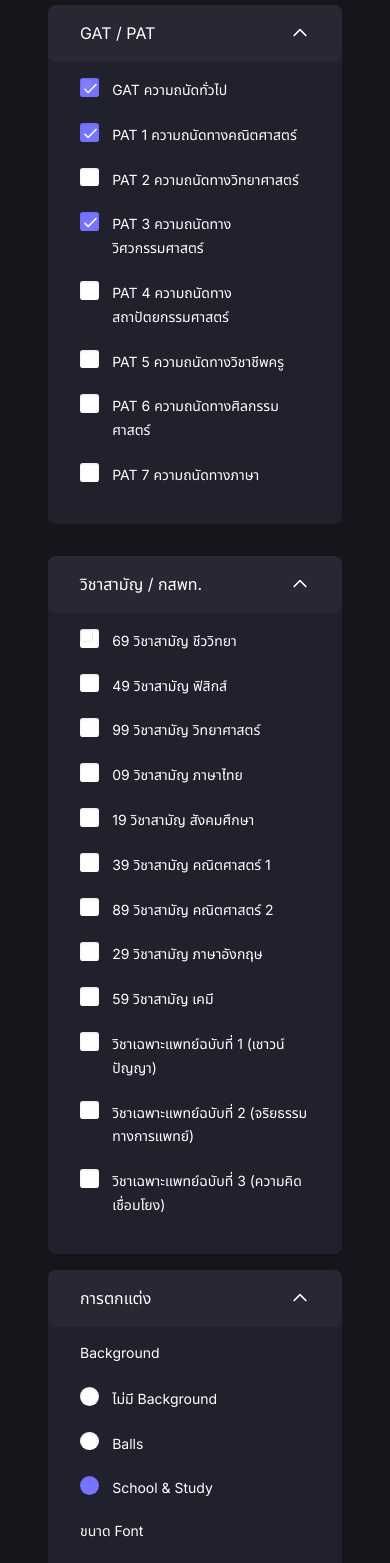
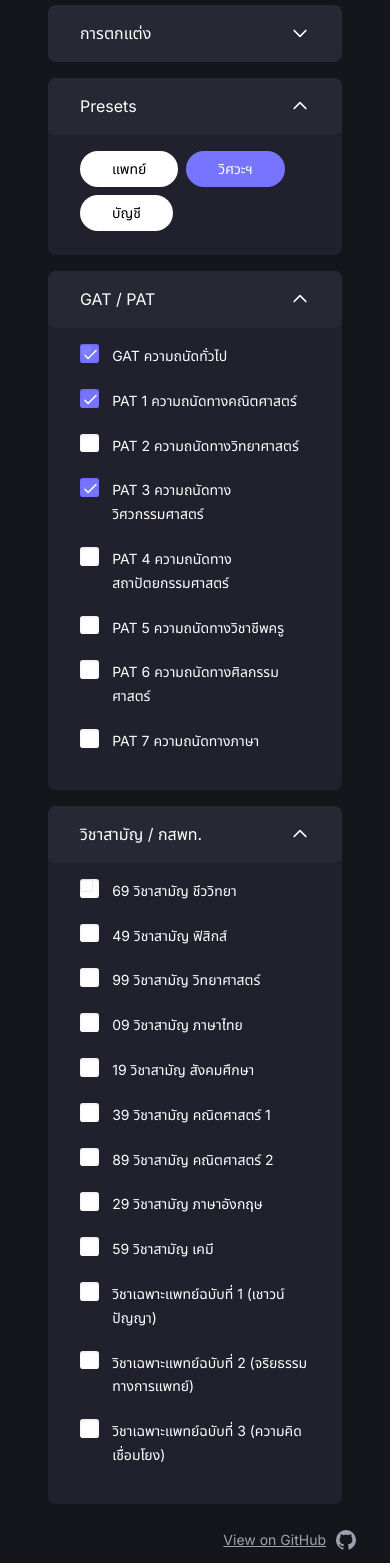
Before and after one commit to betich/tcas3-schedule-generator, a Next.js app: page / in a window 390 px wide. Shown: the part 432-1995 px from the top of the page. Built offline with nearby package versions, Linux system fonts and the light colour scheme.

Commit message:
add presets

```diff
--- a/src/components/common/Accordion.tsx
+++ b/src/components/common/Accordion.tsx
@@ -37,7 +37,7 @@ export const MyAccordion: FC<{ defaultExpanded?: boolean; header: string; id: st
   const [expanded, setExpand] = useState(defaultExpanded ?? false)
 
   return (
-    <div className="mb-4 w-full rounded-lg bg-[#20212C]" id={id}>
+    <div className="w-full rounded-lg bg-[#20212C]" id={id}>
       <button
         aria-expanded={expanded}
         aria-controls={`${id}-panel`}
--- /dev/null
+++ b/src/components/common/PresetButton.tsx
@@ -0,0 +1,30 @@
+import { TSubjectId } from "@types"
+import classNames from "classnames"
+import { useFormikContext } from "formik"
+import { FC } from "react"
+
+export const PresetButton: FC<{
+  activates: TSubjectId[]
+  subjects: TSubjectId[]
+}> = ({ activates, subjects, children }) => {
+  const formikProps = useFormikContext()
+
+  return (
+    <>
+      <button
+        onClick={(e) => {
+          e.preventDefault()
+          formikProps.setFieldValue("subjects", activates)
+        }}
+        className={classNames(
+          activates.length === subjects.length && subjects.every((s) => activates.some((a) => a === s))
+            ? "bg-[#7774FF] text-white"
+            : "bg-white text-black",
+          "mb-2 mr-2 rounded-full px-8 py-2"
+        )}
+      >
+        {children}
+      </button>
+    </>
+  )
+}
--- a/src/components/schedule/index.tsx
+++ b/src/components/schedule/index.tsx
@@ -36,17 +36,15 @@ export const Schedule: FC<{
 }> = ({ data, width = 2388, className }) => {
   const mappedSubjects: TGroupedSubjects = groupSubjects(data.subjects)
 
-  console.log(data.subjects.length === 1)
-
   return (
     <div
       style={{
         ["--width" as string]: `${width}px`,
         ["--font-size" as string]: data.font === "large" ? 110 : 165,
         ["--container-width" as string]: data.font === "large" ? 1.8 : 2.4,
-        ["--card-width" as string]: data.font === "large" ? 3.75 : 5,
+        ["--card-width" as string]: data.font === "large" ? 3.715 : 5,
         ["--gap" as string]: data.font === "large" ? -10 : 1000,
-        ["--text-align" as string]: data.subjects.length === 1 ? "left" : "right",
+        ["--text-align" as string]: Object.keys(mappedSubjects).length === 1 ? "left" : "right",
         height: width * 0.6984,
         width,
       }}
@@ -68,7 +66,7 @@ export const Schedule: FC<{
           }}
           className="absolute top-0 left-0"
         >
-          <Image src="/assets/studybg.png" layout="fill" />
+          <Image priority={true} src="/assets/studybg.png" layout="fill" />
         </div>
       )}
       <div className={styles["credit-content"]}>
--- a/src/pages/index.tsx
+++ b/src/pages/index.tsx
@@ -12,6 +12,7 @@ import { SaveIcon } from "@heroicons/react/outline"
 import { Ellipsis } from "@components/common/Ellipsis"
 import { useLocalStorage } from "@utils/useLocalStorage"
 import { Radio } from "@components/common/Radio"
+import { PresetButton } from "@components/common/PresetButton"
 const InApp = require("detect-inapp")
 
 const scheduleWidth = (width: number) => {
@@ -102,7 +103,7 @@ const Home: NextPage = () => {
       {({ values }) => (
         <Form>
           <main className="relative flex min-h-screen flex-col bg-[#15151C] font-display text-white md:flex-row">
-            <header className="order-last flex flex-col px-12 pt-[300px] pb-12 md:order-first md:h-screen md:w-[550px] md:overflow-y-auto md:pt-12">
+            <header className="order-last flex flex-col px-12 pt-[300px] pb-16 md:order-first md:h-screen md:w-[550px] md:overflow-y-auto md:pt-12">
               <h1 className="text-xl leading-relaxed">
                 ระบบสร้างตารางสอบ
                 <br />
@@ -118,6 +119,76 @@ const Home: NextPage = () => {
               </h1>
               <p className="mt-6 mb-4 text-xs font-light">* ข้อมูล ณ วันที่ 14 กุมภาพันธ์ 2565</p>
               <div className="mt-4 flex flex-col space-y-4">
+                <MyAccordion header="การตกแต่ง" id="Custom">
+                  <fieldset className="relative flex flex-col text-sm" role="group" aria-labelledby="theme">
+                    <>
+                      <legend className="mb-6" id="theme">
+                        Background
+                      </legend>
+                      <Radio id="none" name="theme" value="none" />
+                      <label htmlFor="none">ไม่มี Background</label>
+                      <Radio id="balls" name="theme" value="balls" />
+                      <label htmlFor="balls">Balls </label>
+                      <Radio id="study" name="theme" value="study" />
+                      <label htmlFor="study">School & Study</label>
+                    </>
+                  </fieldset>
+                  <fieldset className="relative mb-4 flex flex-col text-sm" role="group" aria-labelledby="font">
+                    <>
+                      <legend className="mb-6" id="font">
+                        ขนาด Font
+                      </legend>
+                      <Radio id="normal" name="font" value="normal" />
+                      <label htmlFor="normal">ปกติ (สำหรับตั้งเป็นวอลเปเปอร์ของ iPad)</label>
+                      <Radio id="large" name="font" value="large" />
+                      <label htmlFor="large">ใหญ่</label>
+                    </>
+                  </fieldset>
+                  <fieldset className="relative mb-4 flex flex-col text-sm" role="group" aria-labelledby="mode">
+                    <>
+                      <legend className="mb-6" id="mode">
+                        สีกระดาษ
+                      </legend>
+                      <Radio id="light" name="mode" value="light" />
+                      <label htmlFor="light">Light Mode</label>
+                      <Radio id="dark" name="mode" value="dark" />
+                      <label htmlFor="dark">Dark Mode</label>
+                    </>
+                  </fieldset>
+                </MyAccordion>
+
+                <MyAccordion header="Presets" id="presets" defaultExpanded>
+                  <fieldset
+                    className="relative flex flex-wrap text-sm md:flex-row"
+                    role="group"
+                    aria-labelledby="presets"
+                  >
+                    <PresetButton
+                      subjects={values.subjects}
+                      activates={[
+                        "GEN69",
+                        "GEN49",
+                        "GEN09",
+                        "GEN19",
+                        "GEN39",
+                        "GEN29",
+                        "GEN59",
+                        "MED1",
+                        "MED2",
+                        "MED3",
+                      ]}
+                    >
+                      แพทย์
+                    </PresetButton>
+                    <PresetButton subjects={values.subjects} activates={["GAT", "PAT1", "PAT3"]}>
+                      วิศวะฯ
+                    </PresetButton>
+                    <PresetButton subjects={values.subjects} activates={["GAT", "PAT1"]}>
+                      บัญชี
+                    </PresetButton>
+                  </fieldset>
+                </MyAccordion>
+
                 <MyAccordion header="GAT / PAT" id="GATPAT" defaultExpanded>
                   <fieldset className="relative flex flex-col text-sm" role="group" aria-labelledby="GATPAT">
                     {GatPatSubjectIds.map((subject) => {
@@ -148,44 +219,6 @@ const Home: NextPage = () => {
                     })}
                   </fieldset>
                 </MyAccordion>
-
-                <MyAccordion header="การตกแต่ง" id="Custom" defaultExpanded>
-                  <fieldset className="relative flex flex-col text-sm" role="group" aria-labelledby="theme">
-                    <>
-                      <legend className="mb-6" id="theme">
-                        Background
-                      </legend>
-                      <Radio id="none" name="theme" value="none" />
-                      <label htmlFor="none">ไม่มี Background</label>
-                      <Radio id="balls" name="theme" value="balls" />
-                      <label htmlFor="balls">Balls </label>
-                      <Radio id="study" name="theme" value="study" />
-                      <label htmlFor="study">School & Study</label>
-                    </>
-                  </fieldset>
-                  <fieldset className="relative mb-4 flex flex-col text-sm" role="group" aria-labelledby="font">
-                    <>
-                      <legend className="mb-6" id="font">
-                        ขนาด Font
-                      </legend>
-                      <Radio id="normal" name="font" value="normal" />
-                      <label htmlFor="normal">ปกติ (สามารถตั้งเป็น portrait mode ได้ใน iPad)</label>
-                      <Radio id="large" name="font" value="large" />
-                      <label htmlFor="large">ใหญ่</label>
-                    </>
-                  </fieldset>
-                  <fieldset className="relative mb-4 flex flex-col text-sm" role="group" aria-labelledby="mode">
-                    <>
-                      <legend className="mb-6" id="mode">
-                        สีกระดาษ
-                      </legend>
-                      <Radio id="light" name="mode" value="light" />
-                      <label htmlFor="light">Light Mode</label>
-                      <Radio id="dark" name="mode" value="dark" />
-                      <label htmlFor="dark">Dark Mode</label>
-                    </>
-                  </fieldset>
-                </MyAccordion>
               </div>
             </header>
             <section className="fixed order-first flex w-full items-center justify-center bg-gray-100 py-4 shadow-sm md:relative md:order-last md:py-0">
@@ -207,6 +240,20 @@ const Home: NextPage = () => {
                 <span>{waiting ? <Ellipsis className="w-5" /> : "บันทึกรูป"}</span>
               </button>
             </section>
+            <a
+              href="https://github.com/betich/tcas3-schedule-generator"
+              target="_blank"
+              rel="noreferrer"
+              className="absolute right-8 bottom-4 flex items-center space-x-2 text-sm text-gray-400 underline hover:no-underline"
+            >
+              <span>View on GitHub</span>
+              <svg style={{ width: 24, height: 24 }} viewBox="0 0 24 24">
+                <path
+                  fill="currentColor"
+                  d="M12 2A10 10 0 002 12c0 4.42 2.87 8.17 6.84 9.5.5.08.66-.23.66-.5v-1.69c-2.77.6-3.36-1.34-3.36-1.34-.46-1.16-1.11-1.47-1.11-1.47-.91-.62.07-.6.07-.6 1 .07 1.53 1.03 1.53 1.03.87 1.52 2.34 1.07 2.91.83.09-.65.35-1.09.63-1.34-2.22-.25-4.55-1.11-4.55-4.92 0-1.11.38-2 1.03-2.71-.1-.25-.45-1.29.1-2.64 0 0 .84-.27 2.75 1.02.79-.22 1.65-.33 2.5-.33.85 0 1.71.11 2.5.33 1.91-1.29 2.75-1.02 2.75-1.02.55 1.35.2 2.39.1 2.64.65.71 1.03 1.6 1.03 2.71 0 3.82-2.34 4.66-4.57 4.91.36.31.69.92.69 1.85V21c0 .27.16.59.67.5C19.14 20.16 22 16.42 22 12A10 10 0 0012 2z"
+                ></path>
+              </svg>
+            </a>
           </main>
         </Form>
       )}
```
